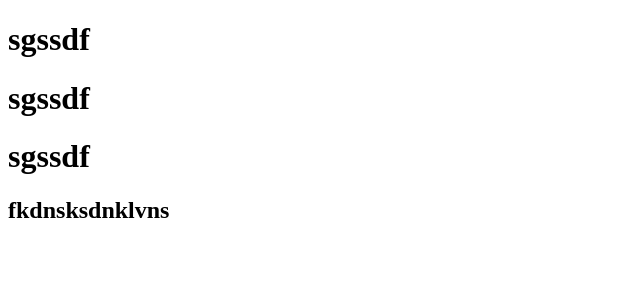
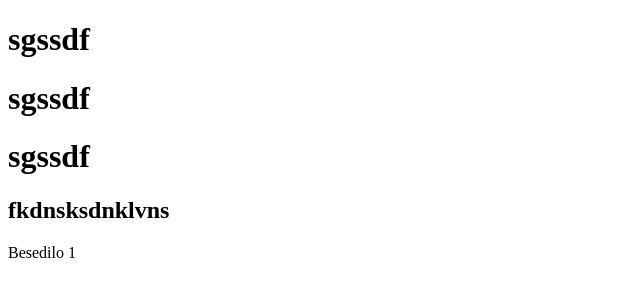
Before and after one commit to Aljosa12/GitHub, a plain HTML site: page index.html in a window 1280 px wide. Shown: the full height of the page, 0-640 px from the left. Drawn offline with Linux system fonts and the light colour scheme.

Commit message:
Dodal sem neko besedilo

```diff
--- a/index.html
+++ b/index.html
@@ -6,5 +6,9 @@
 <body>
   <h1>sgssdf</h1><h1>sgssdf</h1><h1>sgssdf</h1>
   <h2> fkdnsksdnklvns</h2>
+
+<p>
+    Besedilo 1
+</p>
 </body>
 </html>
```
